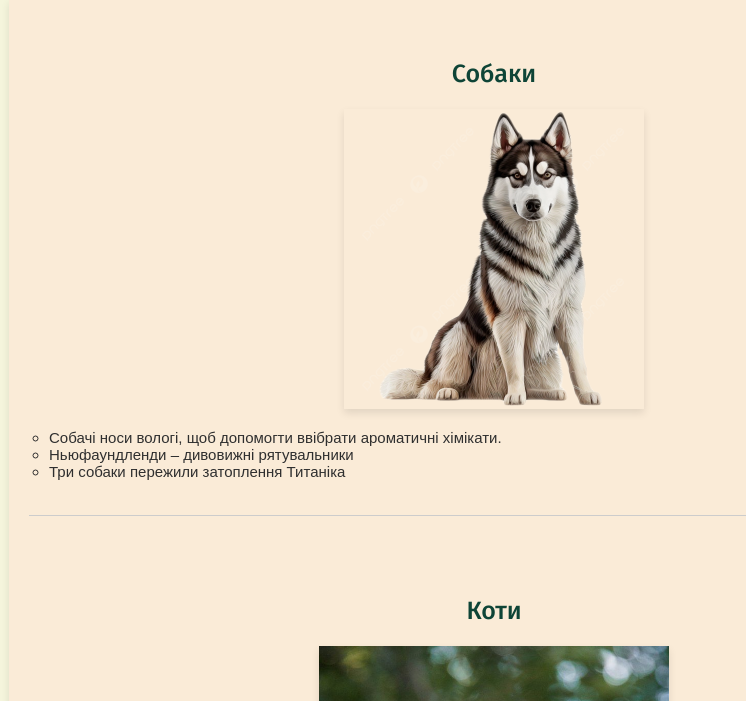
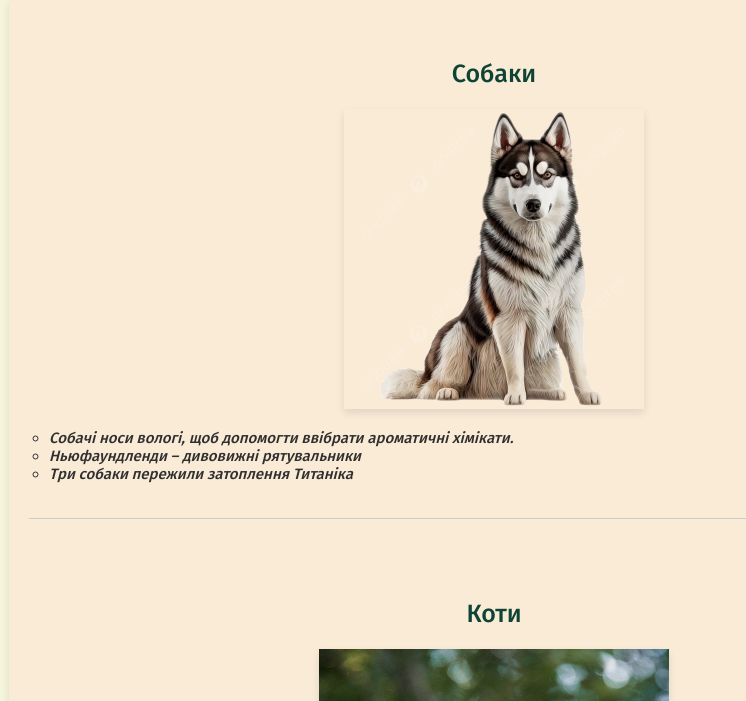
Before and after one commit to Kuwuwuwu/Test-project, a plain HTML site: page index.html in a window 1280 px wide. Shown: the part 99-800 px from the top of the page, without its empty margins (146-892 px from the left). Drawn offline with Linux system fonts and the light colour scheme.

Commit message:
Changed list styles

```diff
--- a/styles.css
+++ b/styles.css
@@ -23,9 +23,9 @@ h2 {
     font-size: 25px;
     font-weight: 800;
     margin: 20px;
-  font-family: "Fira Sans", serif;
-  font-weight: 500;
-  font-style: normal;
+    font-family: "Fira Sans", serif;
+    font-weight: 500;
+    font-style: normal;
 }
 
 
@@ -61,6 +61,9 @@ ul {
     text-align: left;
     padding: 0;
     list-style-type: circle;
+    font-family: "Fira Sans", serif;
+    font-weight: 400;
+    font-style: italic;
 }
 
 /* Стилі для силок*/
```
